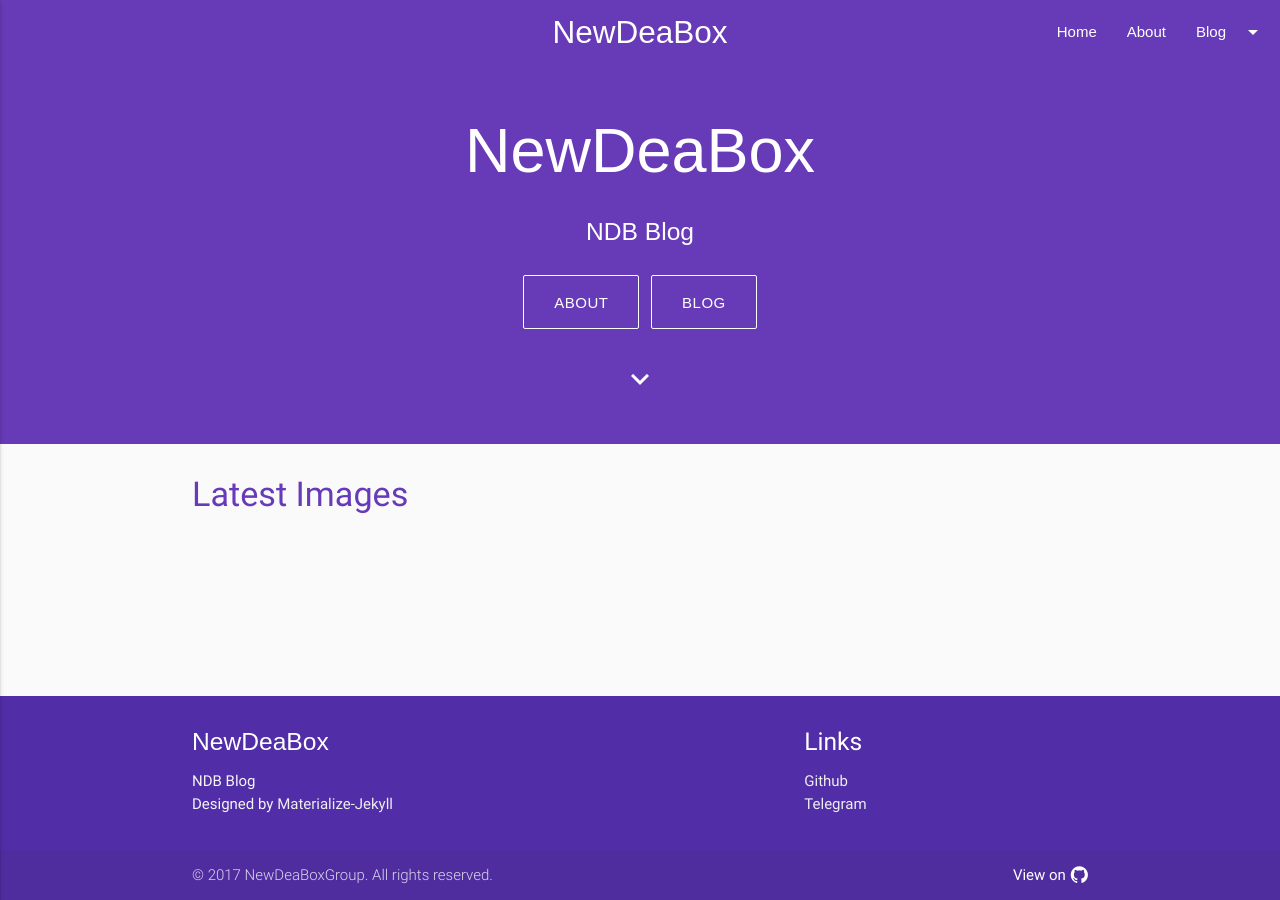
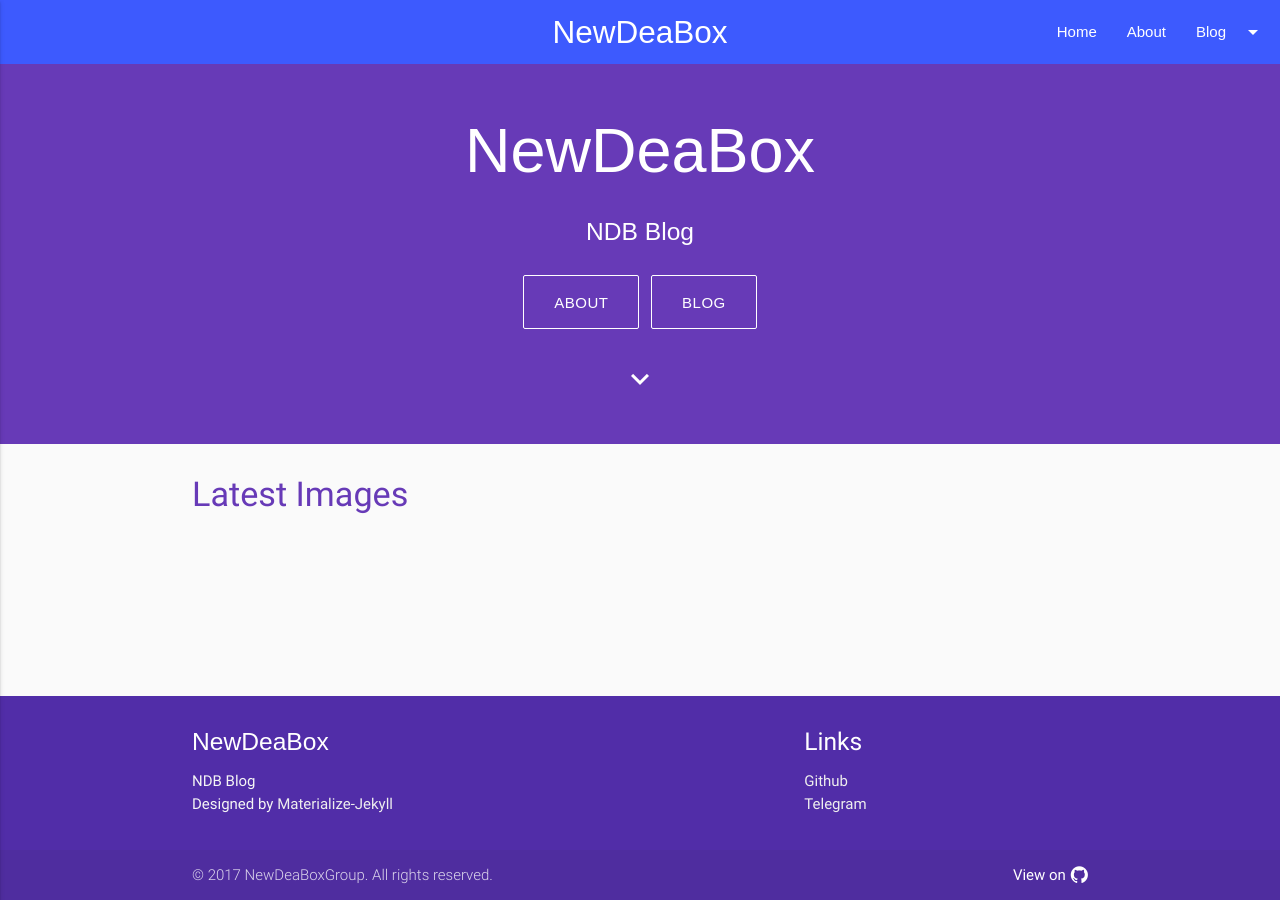
Before and after one commit to NewDeaBoxGroup/NewDeaBoxGroup.github.io, a Jekyll site: the page built from index.html, in a window 1280 px wide. Built offline with Jekyll 4.4.1, drawn with Linux system fonts in a browser that asks for light colours; nearby versions of some CDN libraries; some web fonts are replaced.

Commit message:
Update index.html
color change

```diff
--- a/index.html
+++ b/index.html
@@ -4,7 +4,7 @@ layout: default
 
 <style type="text/css">
   nav {
-    background-color: #673ab7;
+    background-color: #3d5afe;
     box-shadow: none;
     color: #fff; }
   nav a { color: #fff; }
```
